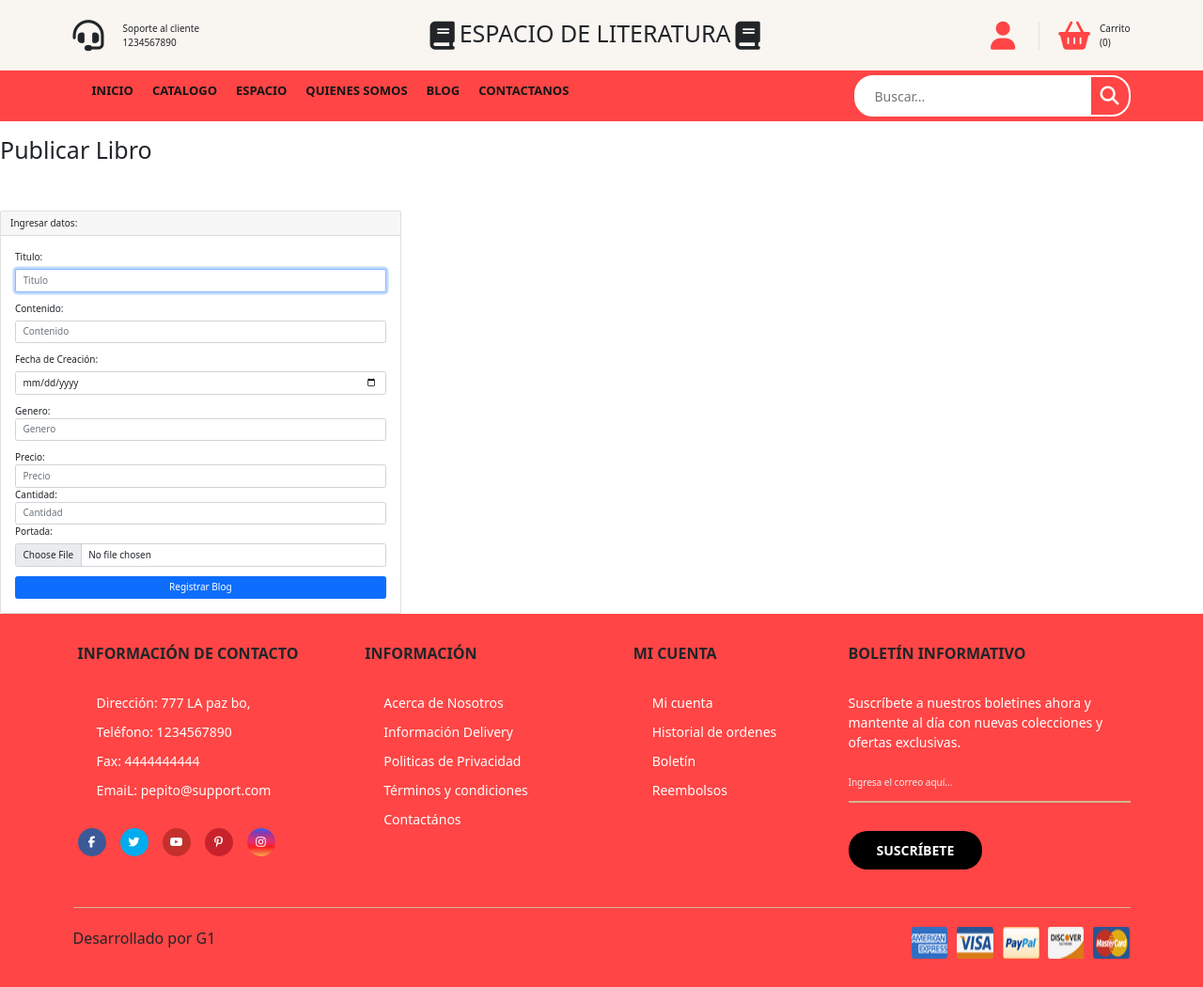
After one commit to 1JAMT1/proyecto, a PHP site: page /admin/perfilAutor/libro.php in a window 1280 px wide. The commit adds this page. Shown: the whole page at 94% size. Run offline with PHP 8.4, Linux system fonts and the light colour scheme; some libraries are stand-ins or nearby versions.

Commit message:
02-06-2024 2

```diff
--- a/admin/blog/borrar.php
+++ b/admin/blog/borrar.php
@@ -14,7 +14,7 @@
         <br><br>
         <?php
             $id=$_GET['cod'];
-            $con="Delete from blog where idblog = $id";
+            $con="DELETE FROM blog WHERE idblog = $id";
             $res=mysqli_query($db,$con);
             if($res){
                 echo "Se Elimino";
--- a/admin/perfilAutor/index.php
+++ b/admin/perfilAutor/index.php
@@ -57,7 +57,10 @@ if ($jamt_res) {
 </style>
 
 <div class="jamt-container">
-    <h2 class="jamt-header">Bienvenido a tu perfil: <?php echo htmlspecialchars($jamt_row['nombre'] . " " . $jamt_row['paterno'] . " " . $jamt_row['materno']); ?></h2>
+    <h2 class="jamt-header">Bienvenido a tu perfil: <?php echo htmlspecialchars($jamt_row['nombre'] . " " . $jamt_row['paterno'] . " " . $jamt_row['materno']); ?>
+    <?php $cod=$jamt_cod; ?>
+    <a href="/espaciodeliteratura/admin/perfilAutor/libro.php" class="btn btn-success">Publicar libro</a>
+</h2>
     <h2 class="jamt-header">Tus libros son:</h2>
     <div class="jamt-libros-container">
         <?php
--- /dev/null
+++ b/admin/perfilAutor/libro.php
@@ -0,0 +1,62 @@
+<?php
+    require '../../includes/config/database.php';
+    $db=conectarDB();
+    require '../../includes/funciones.php';
+    incluirTemplate('header');
+?>
+<link rel="stylesheet" href="../../cssa/bootstrap.min.css">
+<main class="contenedor seccion">
+        <br>
+        <h1>Publicar Libro</h1>
+        <br>
+        <br><br>
+<!-- inicio -->
+<div class="col-md-4">
+<div class="card">
+                <div class="card-header">
+                    Ingresar datos:
+                </div>
+                <form class="p-4" method="post" action="/espaciodeliteratura/admin/libros/registrarlibro.php"
+        enctype="multipart/form-data">
+                    <div class="mb-3">
+                        <label class="form-label">Titulo: </label>
+                        <input type="text" class="form-control" name="tit" id="tit" placeholder="Titulo" autofocus required>
+                    </div>
+                    <div class="mb-3">
+                        <label class="form-label">Contenido: </label>
+                        <input type="text" class="form-control" name="con" id="con"placeholder="Contenido" autofocus required>
+                    </div>
+                    <div class="mb-3">
+                        <label class="form-label">Fecha de Creación: </label>
+                        <input type="date" class="form-control" name="fec" id=  autofocus required>
+                    </div>
+                    <div class="mb-3">
+                        <label for="form-label">Genero: </label>
+                        <input type="text" class="form-control" name="gen" id="gen" placeholder="Genero" autofocus required>
+                    </div>
+                    <div>
+                        <label for="">Precio:</label>
+                        <input type="decimal" class="form-control" name="pre" id="pre" placeholder="Precio">
+                    </div>
+                    <div>
+                        <label for="">Cantidad:</label>
+                        <input type="text"  class="form-control"name="cant" id="cant" placeholder="Cantidad">
+                    </div>
+                    <div class="mb-3">
+                        <label class="form-label">Portada: </label>
+                        <input type="file" class="form-control" name="ima" id="ima" accept="image/jpeg, image/png, image/jpg">
+                    </div>
+
+                    <div class="d-grid">
+                        <input type="submit" class="btn btn-primary" value="Registrar Blog">
+                    </div>
+                </form>
+            </div>
+        </div>
+<!-- fin -->
+    </main>
+
+    <script src="../../jsa/bootstrap.min.js" ></script>
+<?php
+    incluirTemplate('footer');
+?>
--- a/admin/perfilUsuario/index.php
+++ b/admin/perfilUsuario/index.php
@@ -80,7 +80,10 @@
     ?>
     <div class="jamt-profile">
         <img src="../usuarios/imagenes/<?php echo htmlspecialchars($jamt_usuario['imagenUsuario']); ?>" alt="Imagen de perfil">
-        <h2>Bienvenido  <?php echo htmlspecialchars($jamt_usuario['nickname']); ?></h2>
+        <h2>Bienvenido  <?php echo htmlspecialchars($jamt_usuario['nickname']); ?>
+        <?php $cod=$jamt_cod; ?>
+        <a href="/espaciodeliteratura/admin/perfilUsuario/blog.php?cod=<?php echo $cod;?>" class="btn btn-success">Publicar blog</a>
+    </h2>
     </div>
 
     <h2 class="jamt-header">Tus pedidos son:</h2>
@@ -119,6 +122,7 @@
                     <h3>Título: <?php echo htmlspecialchars($jamt_blog['titulo']); ?></h3>
                     <p><?php echo nl2br(htmlspecialchars($jamt_blog['contenido'])); ?></p>
                 </div>
+                <a href="/espaciodeliteratura/admin/blog/borrar.php?cod=<?php echo $jamt_blog['idblog']; ?>"class="btn btn-danger">Eliminar</a>
             </div>
         <?php
         }
--- a/admin/usuarios/crear.php
+++ b/admin/usuarios/crear.php
@@ -26,7 +26,7 @@
                     </div>
                     <div class="mb-3">
                         <label class="form-label">Imagen: </label>
-                        <input type="file" name="ima" id="ima" accept="image/jpeg, image/png, image/jpg">
+                        <input type="file" class="form-control" name="ima" id="ima" accept="image/jpeg, image/png, image/jpg">
                     </div>
                     <div class="mb-3">
                         <label class="form-label">Contraseña: </label>
```
Also changed, not shown: admin/blog/registrarblog1.php (added, +23 -0 lines), admin/perfilUsuario/blog.php (added, +46 -0 lines), admin/blog/imagenes/user_3.png (added).
